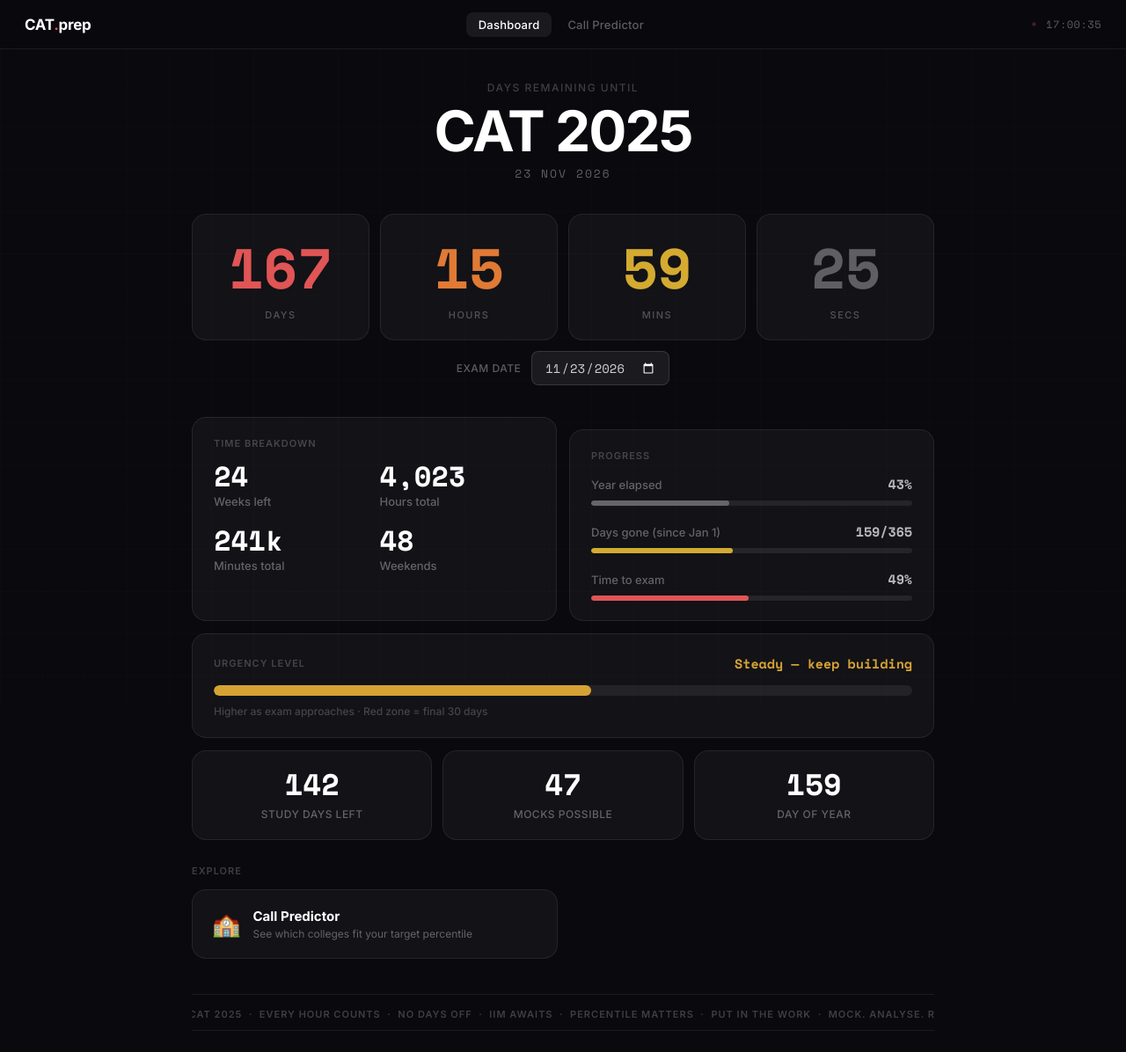
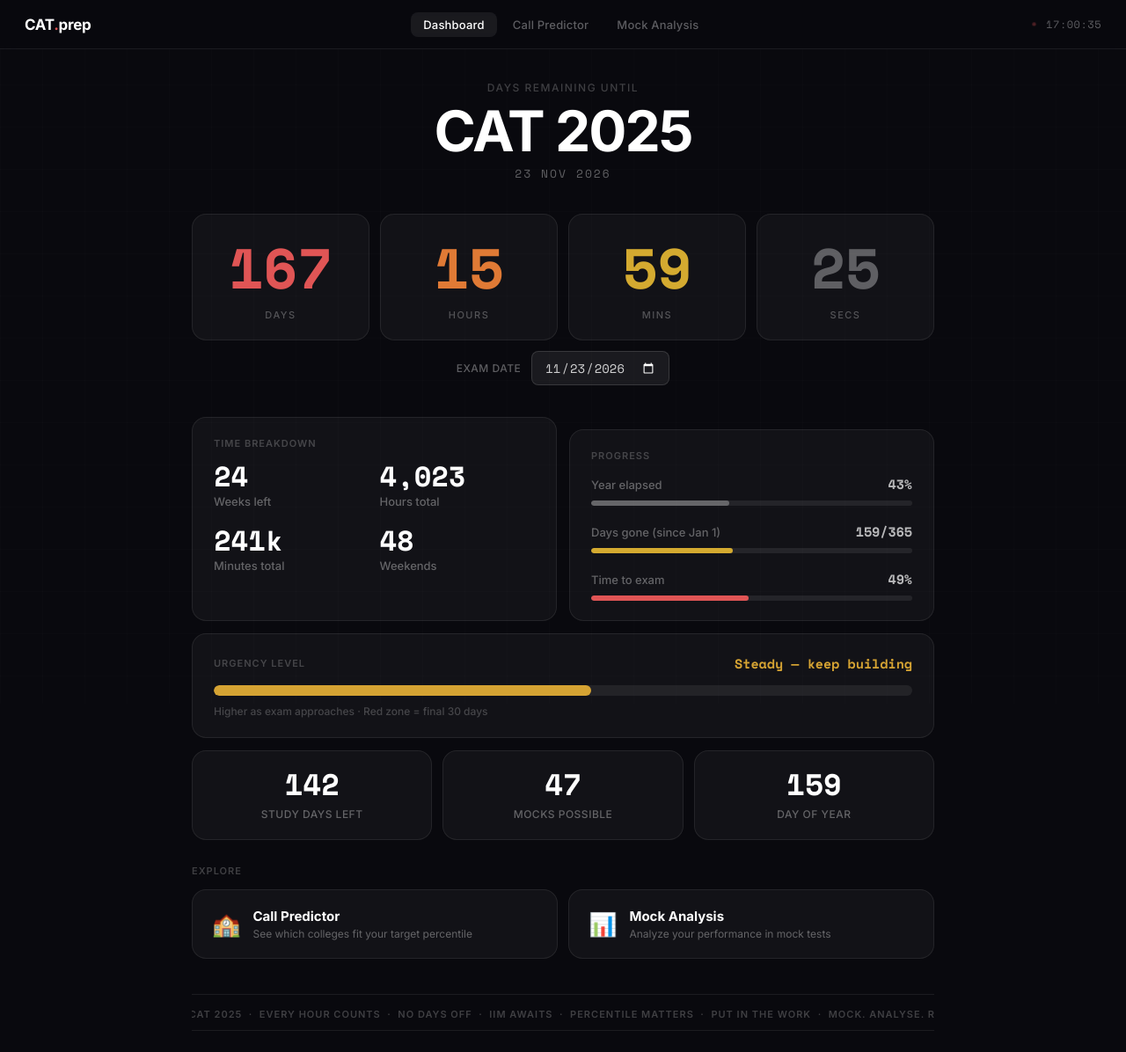
Before and after one commit to ocegik/CAT, a plain HTML site: page index.html in a window 1280 px wide. Shown: the whole page at 88% size. Drawn offline with nearby package versions, Linux system fonts and the light colour scheme.

Commit message:
Added Mock Analysis Page

```diff
--- a/index.html
+++ b/index.html
@@ -119,6 +119,8 @@
   <div class="nav-links">
     <a href="index.html"      class="nav-link active">Dashboard</a>
     <a href="predictor.html" class="nav-link">Call Predictor</a>
+    <a href="mock.html" class="nav-link">Mock Analysis</a>
+
   </div>
   <div class="nav-right">
     <span class="nav-pulse"></span>
@@ -229,6 +231,13 @@
         <div class="ql-sub">See which colleges fit your target percentile</div>
       </div>
     </a>
+    <a href="mock.html" class="quick-link">
+      <span class="ql-icon">📊</span>
+      <div>
+        <div class="ql-title">Mock Analysis</div>
+        <div class="ql-sub">Analyze your performance in mock tests</div>
+      </div>
+    </a>
   </div>
 
   <!-- Ticker -->
```
Also changed, not shown: predictor.html (+1 -0 lines), mock.html (added).
